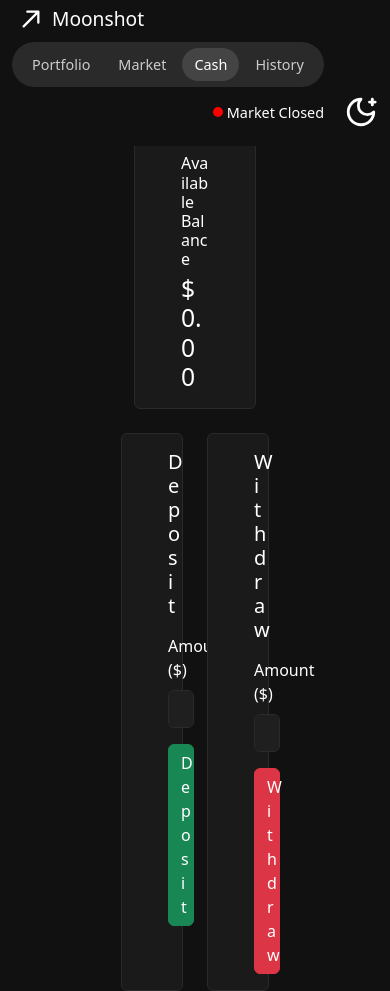
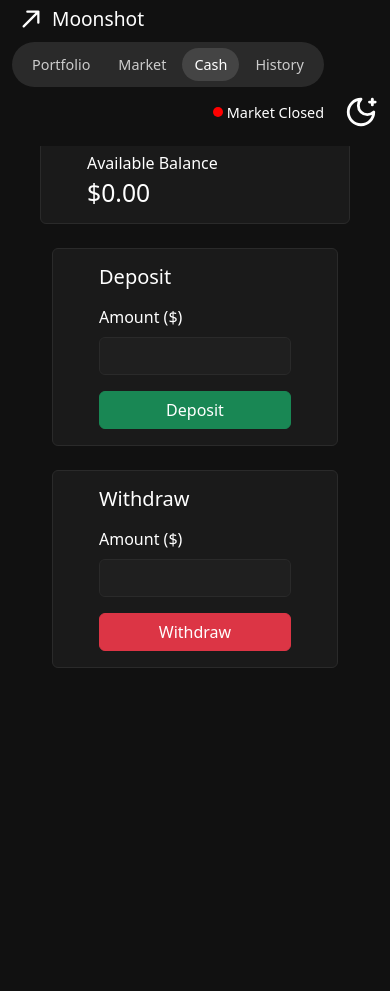
Before and after one commit to htphan9/IFT401-Team4-Capstone, a Flask app: page /cash in a window 390 px wide. After the commit the page ends 668 px from the top, so only its background shows below. Run offline with Flask 3, Linux system fonts and the light colour scheme; the visitor is signed in with stand-in values (Sample User, id 1); data that the repository does not hold is empty.

Commit message:
fix: responsive ui for cash page, bootstrap and max width instead of vw and vh

```diff
--- a/templates/cash.html
+++ b/templates/cash.html
@@ -12,11 +12,11 @@
 
 
 <!-- Balance card — `account` comes from app.py -->
-<div class="d-flex flex-column align-items-center">
+<div class="d-flex flex-column align-items-center w-100">
 
     <h1>Cash Management</h1>
 
-    <div class="card bg-dark border-secondary mb-4" style="width: 31.3vw;">
+    <div class="card bg-dark border-secondary mb-4 w-100" style="max-width: 600px;">
         <div class="card-body">
             <h6 class="card-subtitle mb-1">Available Balance</h6>
             <h2 class="card-title mb-0">
@@ -30,32 +30,38 @@
     <p class="text-{{ message_type }}">{{ message }}</p>
     {% endif %}
 
-    <!-- Deposit and withdraw forms side by side -->
-    <div class="d-flex gap-4">
+    <!-- Deposit and withdraw forms — stack on small screens, side by side on medium+ -->
+    <div class="row g-4 w-100 justify-content-center" style="max-width: 600px;">
 
-        <div class="card bg-dark border-secondary" style="width: 15vw;">
+        <div class="col-12 col-md-6">
+            <div class="card bg-dark border-secondary h-100">
                 <div class="card-body">
                     <h5 class="card-title mb-3">Deposit</h5>
                     <form action="/cash/deposit" method="POST">
                         <div class="mb-3">
                             <label class="form-label">Amount ($)</label>
-                        <input type="number" class="form-control" name="amount" min="0.01" max="9999999999.99" step="0.01" required>
+                            <input type="number" class="form-control" name="amount" min="0.01" max="9999999999.99"
+                                step="0.01" required>
                         </div>
                         <button type="submit" class="btn btn-success w-100">Deposit</button>
                     </form>
                 </div>
             </div>
+        </div>
 
-        <div class="card bg-dark border-secondary" style="width: 15vw;">
+        <div class="col-12 col-md-6">
+            <div class="card bg-dark border-secondary h-100">
                 <div class="card-body">
                     <h5 class="card-title mb-3">Withdraw</h5>
                     <form action="/cash/withdraw" method="POST">
                         <div class="mb-3">
                             <label class="form-label">Amount ($)</label>
-                        <input type="number" class="form-control" name="amount" min="0.01" max="9999999999.99" step="0.01" required>
+                            <input type="number" class="form-control" name="amount" min="0.01" max="9999999999.99"
+                                step="0.01" required>
                         </div>
                         <button type="submit" class="btn btn-danger w-100">Withdraw</button>
                     </form>
+                </div>
             </div>
         </div>
 
```
Lines whose indentation alone changed are shown as unchanged.
